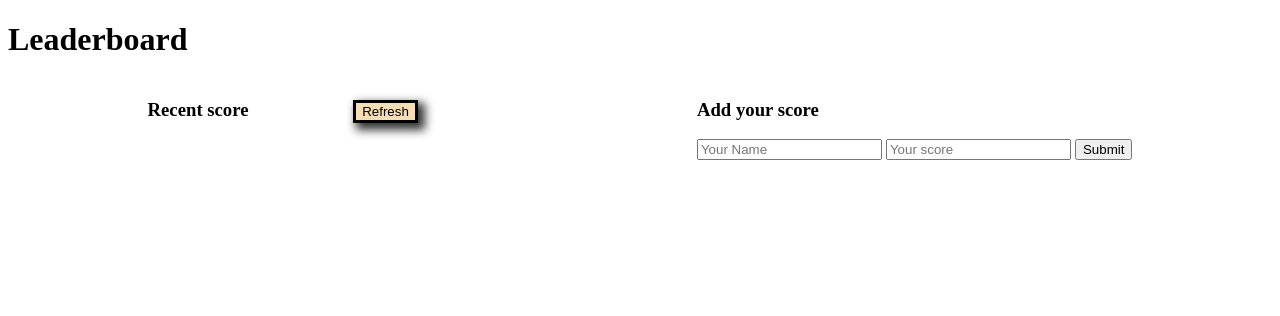
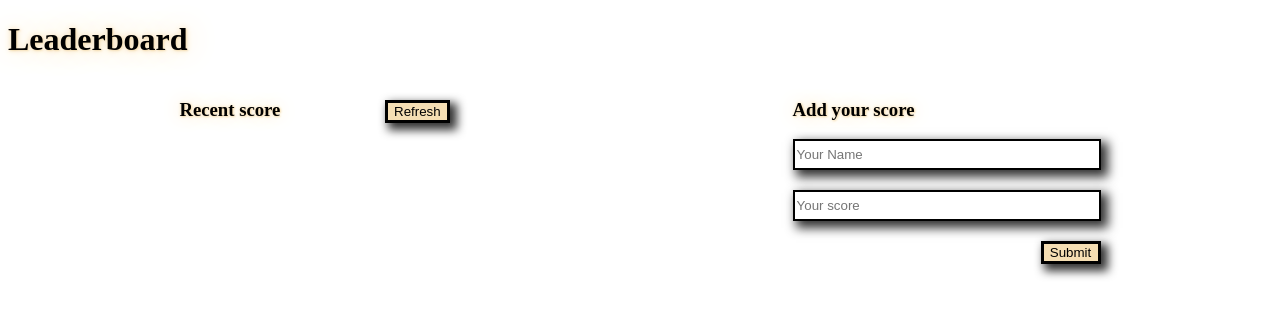
Before and after one commit to OnlyUnknown/re-Leaderboard, a website built with webpack: page src/index.html in a window 1280 px wide. Built offline with nearby package versions, Linux system fonts and the light colour scheme; no server answers.

Commit message:
Added some styles

```diff
--- a/src/style.css
+++ b/src/style.css
@@ -35,3 +35,30 @@
 .board li:nth-child(odd) {
   background-color: antiquewhite;
 }
+
+.submit {
+  display: flex;
+  flex-direction: column;
+  justify-content: space-between;
+}
+
+.submit input {
+  margin-bottom: 20px;
+  width: 300px;
+  height: 25px;
+  border: black solid 2px;
+  box-shadow: 5px 5px 10px 2px rgba(0, 0, 0, 0.8);
+}
+
+.submit-but {
+  width: 60px;
+  margin-left: auto;
+  box-shadow: 5px 5px 10px 2px rgba(0, 0, 0, 0.8);
+  border: 3px solid black;
+  background: wheat;
+}
+
+h1,
+h3 {
+  text-shadow: 1px 1px 2px wheat, 0 0 1em wheat, 0 0 0.2em wheat;
+}
```
